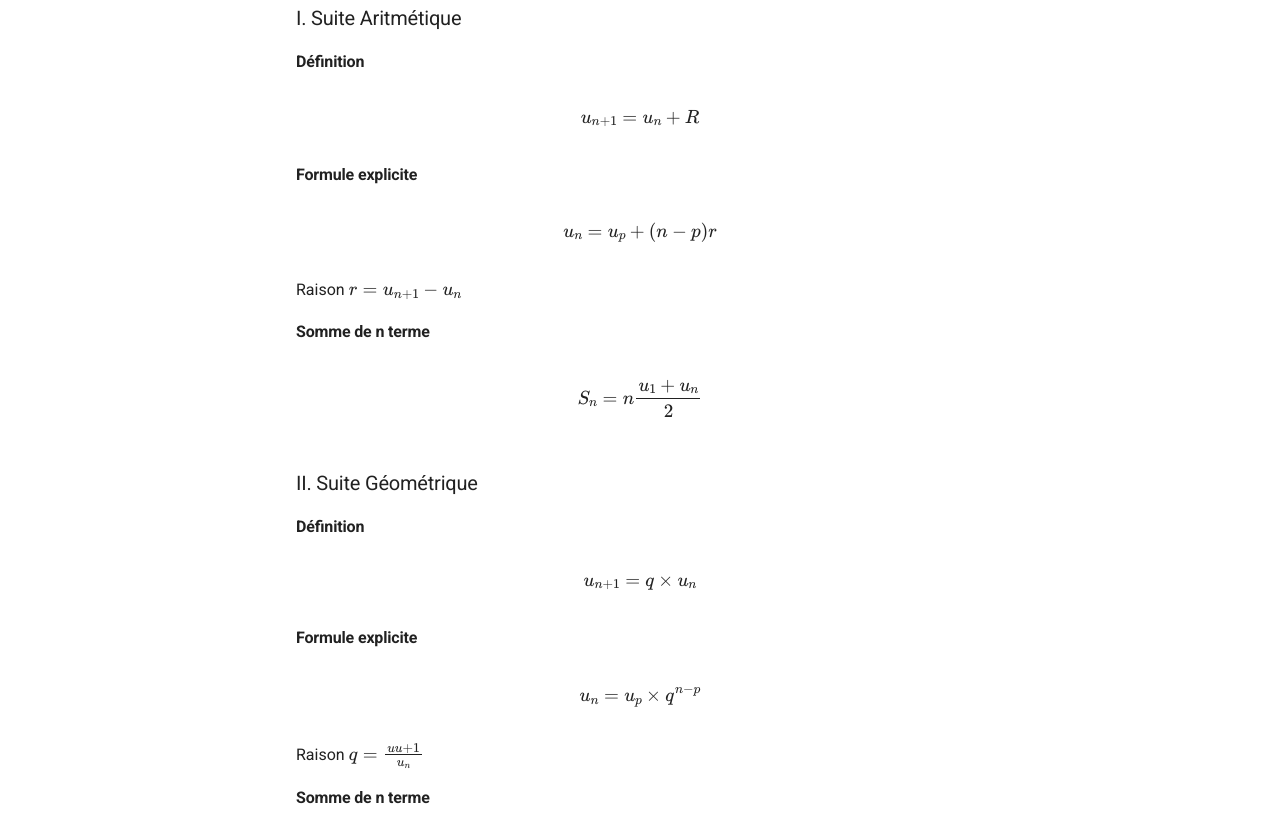
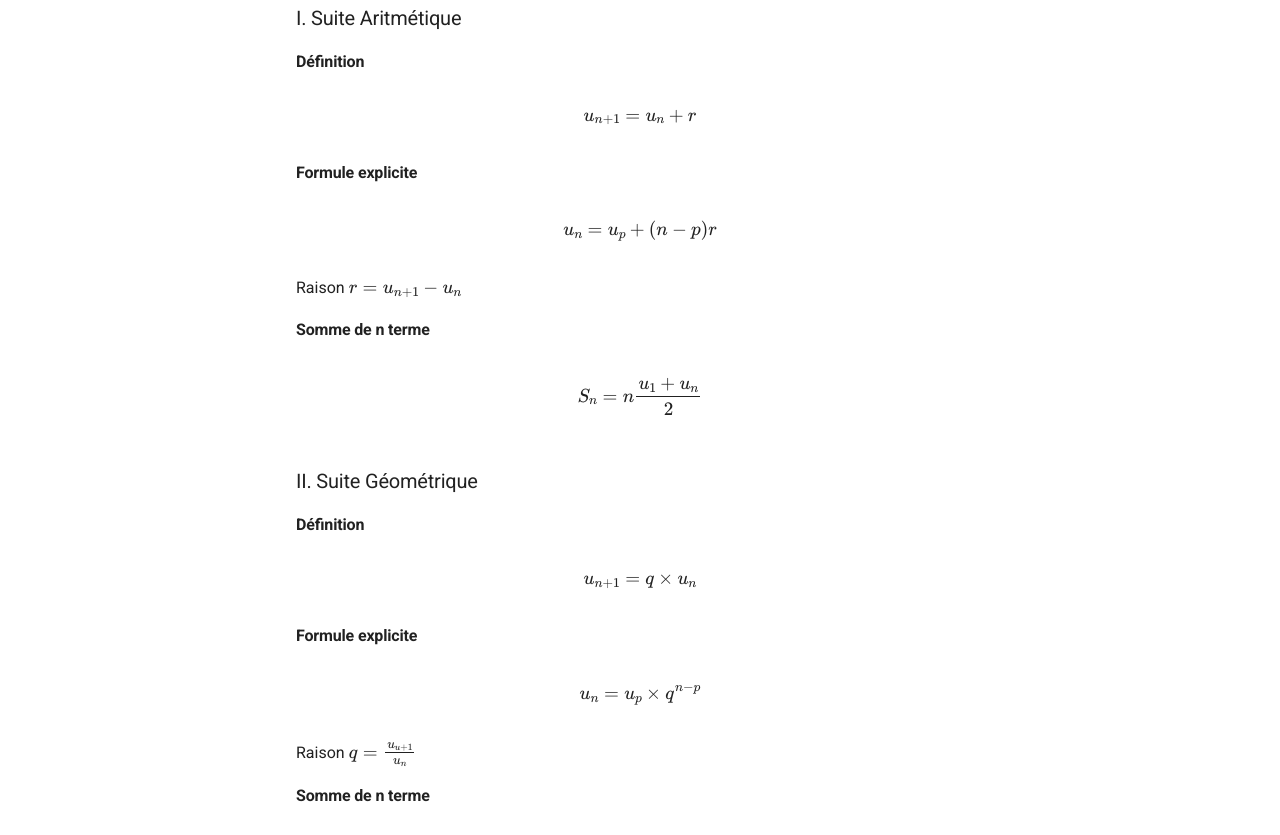
Before and after one commit to LibGR/Docs, an MkDocs documentation site: the page built from docs/Cours/Mathematiques/Suites Numériques/Leçon.md, in a window 1280 px wide and 1400 px high. Shown: the part 562-1397 px from the top of the window. Built offline with MkDocs 1.6.1 and Material for MkDocs 9.7.7, drawn with Linux system fonts in a browser that asks for light colours.

Commit message:
Corection fautes de frappes

```diff
--- a/docs/Cours/Mathematiques/Suites Numériques/Leçon.md
+++ b/docs/Cours/Mathematiques/Suites Numériques/Leçon.md
@@ -25,7 +25,7 @@ Remarques :
 ### I. Suite Aritmétique
 #### Définition
 $$
-u_{n+1}=u_n+R
+u_{n+1}=u_n+r
 $$
 
 #### Formule explicite
@@ -50,7 +50,7 @@ $$
 u_n=u_p \times q^{n-p}
 $$
 
-Raison $q = \frac{u{u+1}}{u_n}$
+Raison $q = \frac{u_{u+1}}{u_n}$
 #### Somme de n terme
 $$
 S_n = u_1 \times \frac{1-q^n}{1-q}
```
